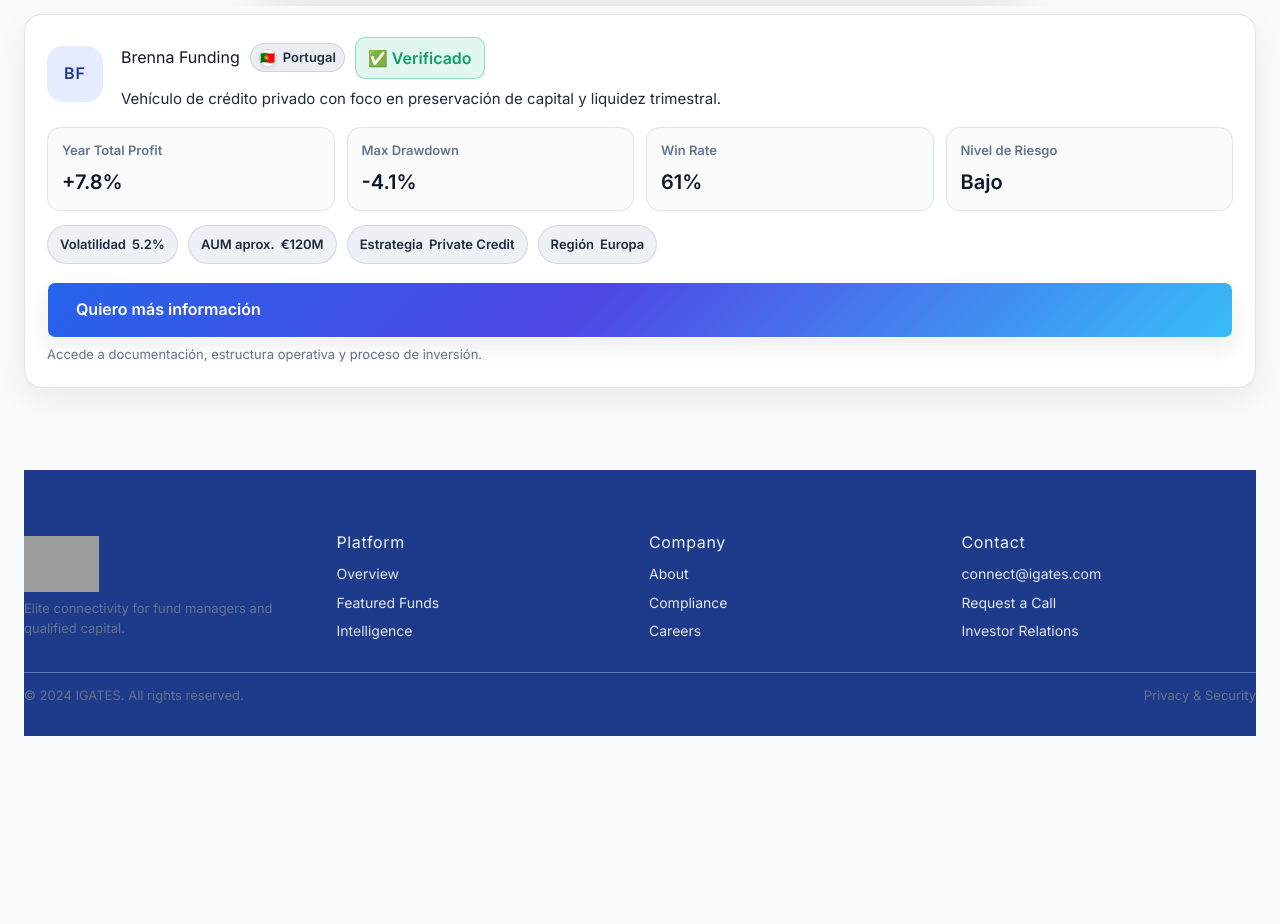
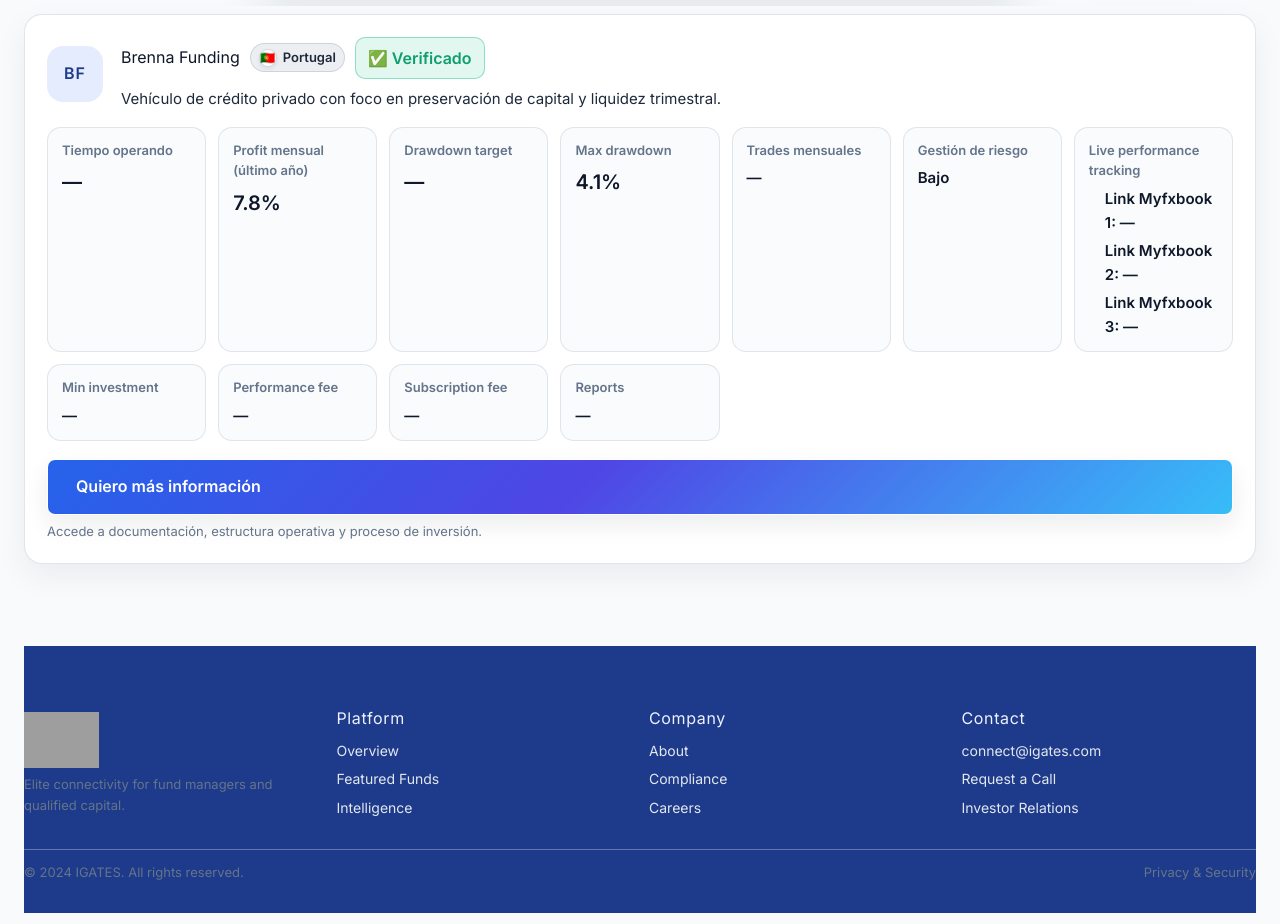
Before and after one commit to Juanherrera-123/Fund_Connect, a Next.js app: page /gestores-verificados in a window 1280 px wide. Shown: the part 980-1904 px from the top of the page. Before the commit the page ends 1836 px from the top, so only its background shows below. Built offline with nearby package versions, Linux system fonts and the light colour scheme; grey boxes are pictures that could not be loaded.

Commit message:
Sync verified manager descriptions and links

```diff
--- a/src/components/VerifiedManagers.tsx
+++ b/src/components/VerifiedManagers.tsx
@@ -9,7 +9,6 @@
   countryFlags,
   DEFAULT_FUND_MANAGER_PROFILES,
   formatNumber,
-  formatPercent,
   getFundLogoLabel,
 } from "@/lib/igatesData";
 import { useLocalStorage } from "@/lib/useLocalStorage";
@@ -24,9 +23,19 @@
   strategy: string;
   riskLevel: string;
   yearProfit: number | null;
+  monthlyProfit: number | null;
+  drawdownTarget: number | null;
   maxDrawdown: number | null;
   winRate: number | null;
   volatility: number | null;
+  operatingTime: string | null;
+  tradesPerMonth: number | null;
+  riskManagement: string | null;
+  livePerformanceLinks: string[];
+  minInvestment: string | null;
+  performanceFee: string | null;
+  subscriptionFee: string | null;
+  reportsFrequency: string | null;
   aum: string;
   description: string;
 };
@@ -87,14 +96,21 @@
             "Multi-Strategy",
           riskLevel: application.riskLevel || application.riskManagement || "En revisión",
           yearProfit: application.yearProfit ?? application.monthlyProfit ?? null,
+          monthlyProfit: application.monthlyProfit ?? application.yearProfit ?? null,
+          drawdownTarget: application.drawdownTarget ?? null,
           maxDrawdown: application.maxDrawdown ?? null,
           winRate: application.winRate ?? null,
           volatility: application.volatility ?? null,
+          operatingTime: application.operatingTime ?? null,
+          tradesPerMonth: application.tradesPerMonth ?? null,
+          riskManagement: application.riskManagement ?? application.riskLevel ?? null,
+          livePerformanceLinks: application.livePerformanceLinks ?? [],
+          minInvestment: application.minInvestment ?? null,
+          performanceFee: application.performanceFee ?? null,
+          subscriptionFee: application.subscriptionFee ?? null,
+          reportsFrequency: application.reportsFrequency ?? null,
           aum: application.aum || "N/A",
-          description:
-            profileDetails?.strategyDescription ||
-            application.description ||
-            "Gestor en proceso de verificación.",
+          description: application.description || "Gestor en proceso de verificación.",
         };
       });
 
@@ -115,11 +131,21 @@
             profileDetails?.strategyTypeLabel || profileDetails?.strategyType || fund.strategy,
           riskLevel: fund.riskLevel,
           yearProfit: fund.yearProfit,
+          monthlyProfit: fund.yearProfit,
+          drawdownTarget: null,
           maxDrawdown: fund.maxDrawdown,
           winRate: fund.winRate,
           volatility: fund.volatility,
+          operatingTime: null,
+          tradesPerMonth: null,
+          riskManagement: fund.riskLevel,
+          livePerformanceLinks: [],
+          minInvestment: null,
+          performanceFee: null,
+          subscriptionFee: null,
+          reportsFrequency: null,
           aum: fund.aum,
-          description: profileDetails?.strategyDescription || fund.description,
+          description: fund.description,
         };
       }
       return {
@@ -259,6 +285,26 @@
       <span className="country-name">{country}</span>
     </>
   );
+
+  const formattedOperatingTime = selectedFund?.operatingTime
+    ? `${selectedFund.operatingTime} años`
+    : "—";
+  const formattedProfit = formatNumber(selectedFund?.monthlyProfit ?? null, "%");
+  const formattedDrawdownTarget = formatNumber(selectedFund?.drawdownTarget ?? null, "%");
+  const formattedMaxDrawdown = formatNumber(selectedFund?.maxDrawdown ?? null, "%");
+  const formattedTrades = formatNumber(selectedFund?.tradesPerMonth ?? null, "", 0);
+  const formattedRisk = selectedFund?.riskManagement ?? "—";
+  const formattedMinInvestment = selectedFund?.minInvestment || "—";
+  const formattedPerformanceFee = selectedFund?.performanceFee
+    ? `${selectedFund.performanceFee}%`
+    : "—";
+  const formattedSubscriptionFee = selectedFund?.subscriptionFee
+    ? `${selectedFund.subscriptionFee}%`
+    : "—";
+  const formattedReports = selectedFund?.reportsFrequency || "—";
+  const performanceLinks = selectedFund
+    ? Array.from({ length: 3 }, (_, index) => selectedFund.livePerformanceLinks[index] ?? "")
+    : [];
 
   return (
     <>
@@ -462,41 +508,60 @@
                 </div>
                 <div className="fund-stats primary">
                   <div className="fund-stat-card primary">
-                    <p className="label">Year Total Profit</p>
-                    <p className="value">{formatPercent(selectedFund.yearProfit)}</p>
+                    <p className="label">Tiempo operando</p>
+                    <p className="value">{formattedOperatingTime}</p>
                   </div>
                   <div className="fund-stat-card primary">
-                    <p className="label">Max Drawdown</p>
-                    <p className="value">
-                      {formatNumber(
-                        selectedFund.maxDrawdown === null
-                          ? null
-                          : -Math.abs(selectedFund.maxDrawdown),
-                        "%"
-                      )}
-                    </p>
+                    <p className="label">Profit mensual (último año)</p>
+                    <p className="value">{formattedProfit}</p>
                   </div>
                   <div className="fund-stat-card primary">
-                    <p className="label">Win Rate</p>
-                    <p className="value">{formatNumber(selectedFund.winRate, "%", 0)}</p>
+                    <p className="label">Drawdown target</p>
+                    <p className="value">{formattedDrawdownTarget}</p>
                   </div>
                   <div className="fund-stat-card primary">
-                    <p className="label">Nivel de Riesgo</p>
-                    <p className="value">{selectedFund.riskLevel}</p>
+                    <p className="label">Max drawdown</p>
+                    <p className="value">{formattedMaxDrawdown}</p>
                   </div>
-                </div>
-                <div className="fund-stats secondary">
-                  <div className="stat-chip">
-                    Volatilidad <strong>{formatNumber(selectedFund.volatility, "%")}</strong>
+                  <div className="fund-stat-card">
+                    <p className="label">Trades mensuales</p>
+                    <p className="value">{formattedTrades}</p>
                   </div>
-                  <div className="stat-chip">
-                    AUM aprox. <strong>{selectedFund.aum}</strong>
+                  <div className="fund-stat-card">
+                    <p className="label">Gestión de riesgo</p>
+                    <p className="value">{formattedRisk}</p>
                   </div>
-                  <div className="stat-chip">
-                    Estrategia <strong>{selectedFund.strategy}</strong>
+                  <div className="fund-stat-card">
+                    <p className="label">Live performance tracking</p>
+                    <ul className="fund-link-list">
+                      {performanceLinks.map((link, index) => (
+                        <li key={`live-link-${index}`}>
+                          {link ? (
+                            <a href={link} target="_blank" rel="noreferrer">
+                              {link}
+                            </a>
+                          ) : (
+                            <span className="value">Link Myfxbook {index + 1}: —</span>
+                          )}
+                        </li>
+                      ))}
+                    </ul>
                   </div>
-                  <div className="stat-chip">
-                    Región <strong>{selectedFund.region}</strong>
+                  <div className="fund-stat-card">
+                    <p className="label">Min investment</p>
+                    <p className="value">{formattedMinInvestment}</p>
+                  </div>
+                  <div className="fund-stat-card">
+                    <p className="label">Performance fee</p>
+                    <p className="value">{formattedPerformanceFee}</p>
+                  </div>
+                  <div className="fund-stat-card">
+                    <p className="label">Subscription fee</p>
+                    <p className="value">{formattedSubscriptionFee}</p>
+                  </div>
+                  <div className="fund-stat-card">
+                    <p className="label">Reports</p>
+                    <p className="value">{formattedReports}</p>
                   </div>
                 </div>
                 <div className="fund-cta">
--- a/src/styles/globals.css
+++ b/src/styles/globals.css
@@ -1767,6 +1767,12 @@
   font-weight: 700;
 }
 
+.fund-stat-card .value {
+  font-size: 15px;
+  font-weight: 600;
+  color: var(--text-primary);
+}
+
 .fund-stat-card .label {
   font-size: 13px;
   color: var(--text-muted);
@@ -1790,6 +1796,20 @@
   font-size: 13px;
   color: var(--text-secondary);
   font-weight: 600;
+}
+
+.fund-link-list {
+  margin: 0;
+  padding-left: 16px;
+  display: grid;
+  gap: 4px;
+  font-size: 13px;
+}
+
+.fund-link-list a {
+  color: var(--text-primary);
+  text-decoration: underline;
+  word-break: break-all;
 }
 
 .fund-cta {
```
